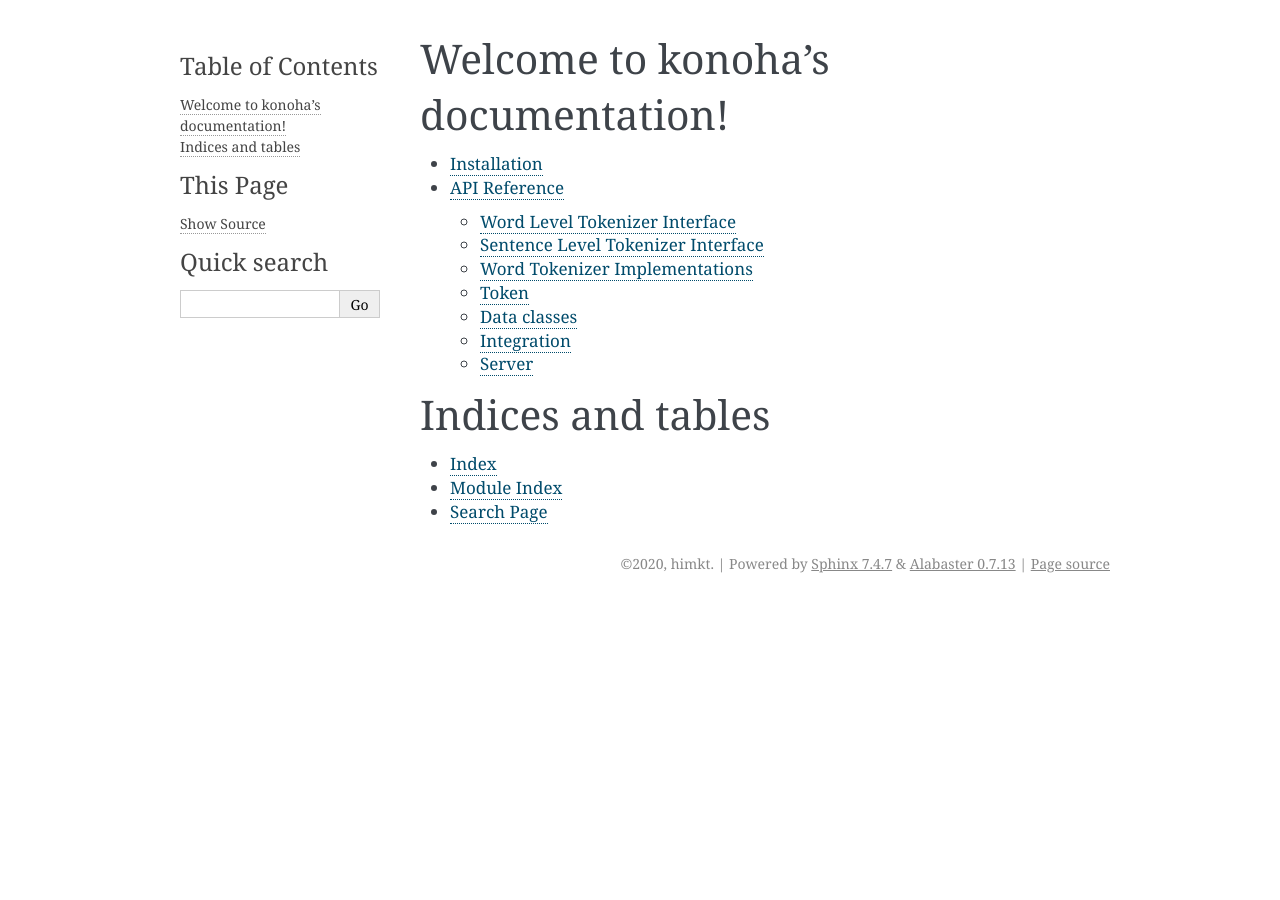
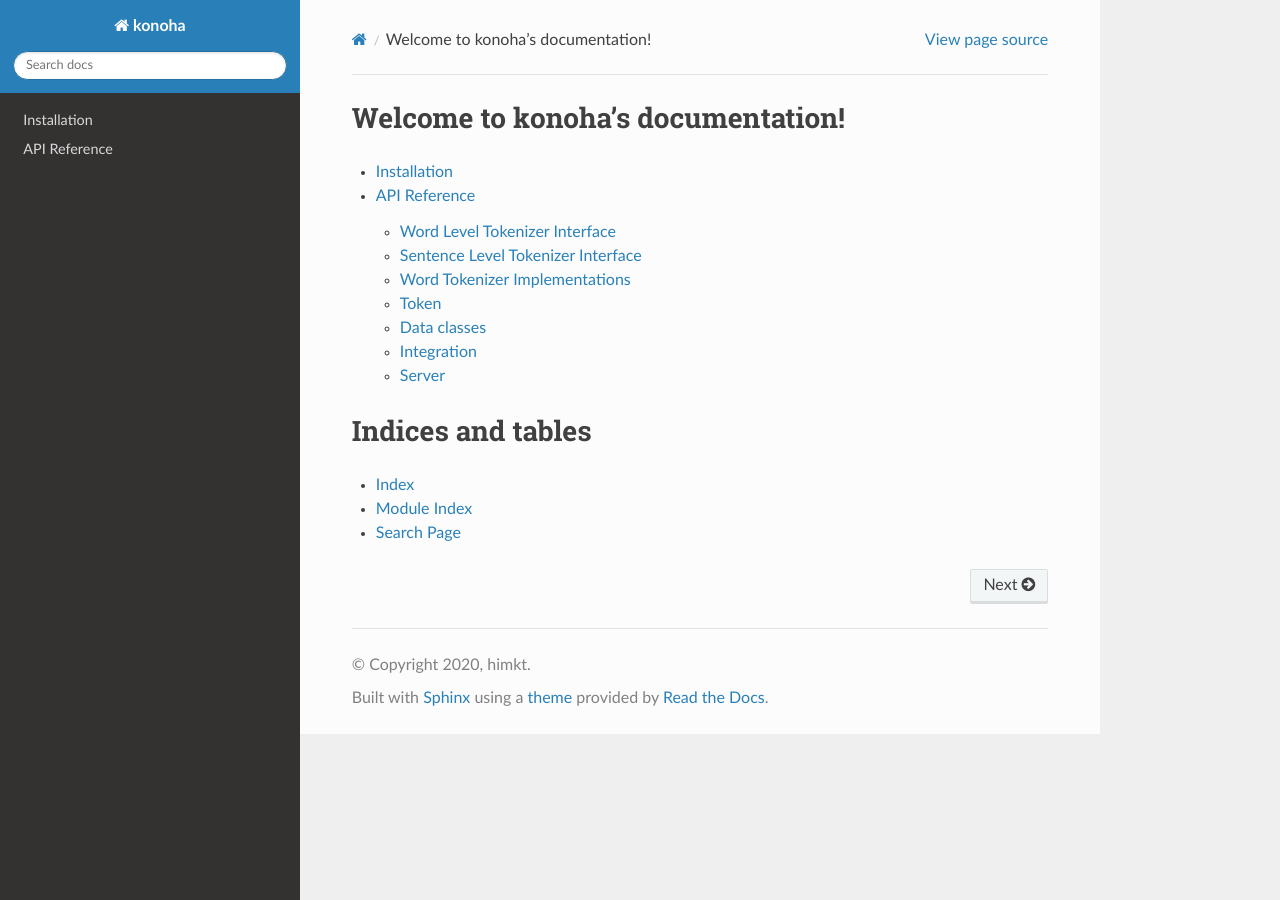
Before and after one commit to himkt/konoha, a Sphinx documentation site: the page built from docs/source/index.rst, in a window 1280 px wide. Built offline with Sphinx 7.4.7 and the Read the Docs theme 2.0.0, drawn with Linux system fonts in a browser that asks for light colours.

Commit message:
Introduce sphinx_rtd_theme

```diff
--- a/docs/source/conf.py
+++ b/docs/source/conf.py
@@ -10,10 +10,12 @@
 # add these directories to sys.path here. If the directory is relative to the
 # documentation root, use os.path.abspath to make it absolute, like shown here.
 #
-# import os
 # import sys
 # sys.path.insert(0, os.path.abspath('.'))
 
+import os
+
+on_rtd = os.environ.get('READTHEDOCS', None) == 'True'
 
 # -- Project information -----------------------------------------------------
 
@@ -45,7 +47,8 @@ exclude_patterns = []
 # The theme to use for HTML and HTML Help pages.  See the documentation for
 # a list of builtin themes.
 #
-html_theme = 'alabaster'
+if not on_rtd:
+    html_theme = 'sphinx_rtd_theme'
 
 # Add any paths that contain custom static files (such as style sheets) here,
 # relative to this directory. They are copied after the builtin static files,
--- a/pyproject.toml
+++ b/pyproject.toml
@@ -18,6 +18,7 @@ fastapi = {version = "^0.54.1", optional = true}
 uvicorn = {version = "^0.11.5", optional = true}
 sudachidict_core = {version = "^20200330", optional = true}
 sphinx = {version = "^3.1.1", optional = true}
+sphinx_rtd_theme = {version = "^0.4.3", optional = true}
 
 [tool.poetry.dev-dependencies]
 python-language-server = "^0.31.2"
@@ -39,7 +40,7 @@ remote = ["boto3"]
 server = ["fastapi", "uvicorn"]
 all = ["janome", "natto-py", "kytea", "sudachipy", "sudachidict_core", "sentencepiece", "boto3", "fastapi", "uvicorn"]
 all_with_integrations = ["janome", "natto-py", "kytea", "sudachipy", "sudachidict_core", "sentencepiece", "boto3", "allennlp", "fastapi", "uvicorn"]
-docs = ["sphinx"]
+docs = ["sphinx", "sphinx_rtd_theme"]
 
 [build-system]
 requires = ["poetry>=0.12"]
```
Also changed, not shown: 1 other file.
